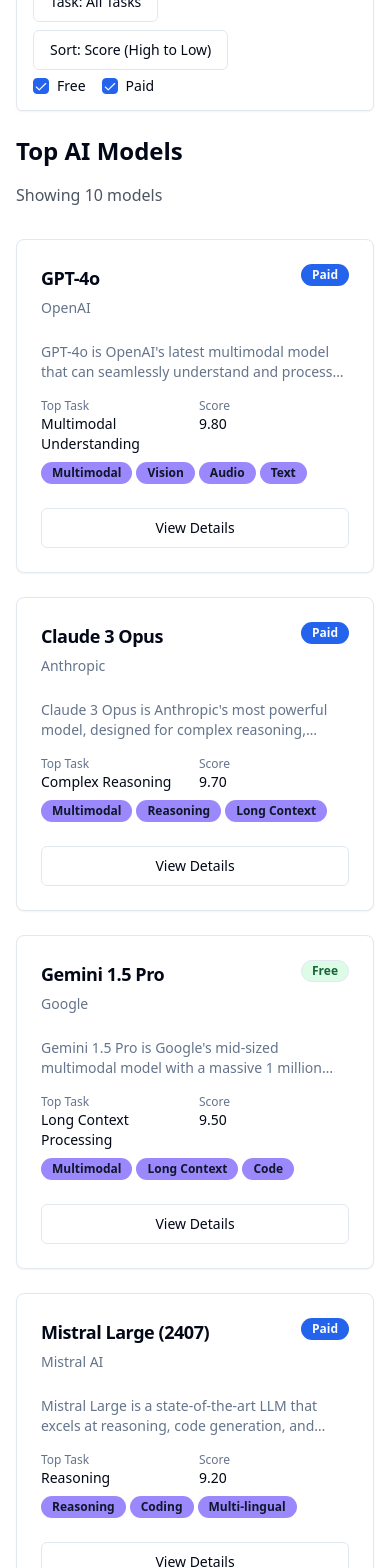
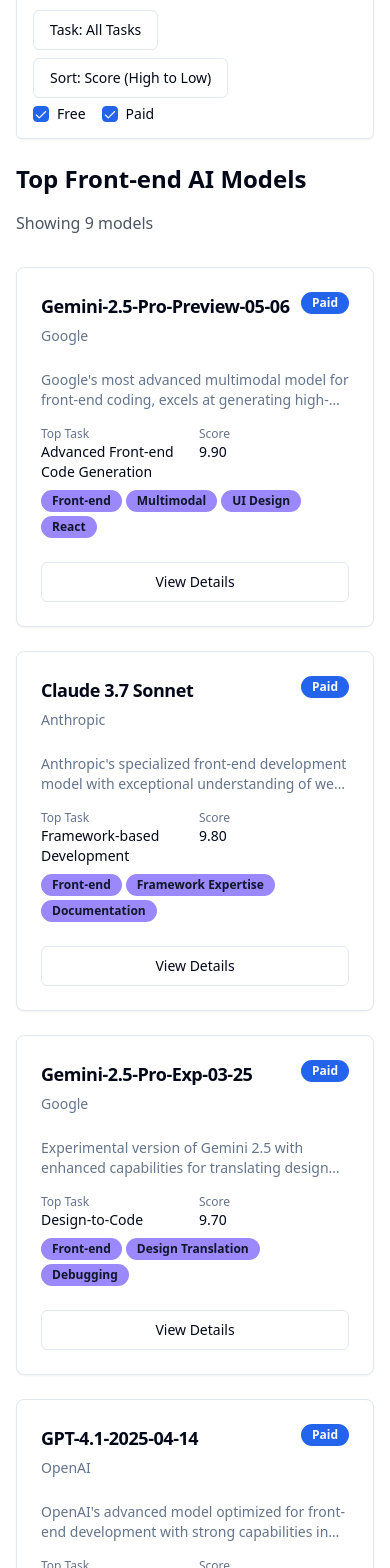
Before and after one commit to ZeQta/llm-arena-resource-guide, a React (Vite) app: page / in a window 390 px wide. Shown: the part 432-2000 px from the top of the page. Built offline with nearby package versions, Linux system fonts and the light colour scheme.

Commit message:
Add front-end coding models
Add new models to the leaderboard based on the provided data.

```diff
--- a/src/components/Navbar.tsx
+++ b/src/components/Navbar.tsx
@@ -1,9 +1,12 @@
+
 import { useState } from "react";
 import { Link } from "react-router-dom";
 import { Button } from "@/components/ui/button";
 import { DropdownMenu, DropdownMenuContent, DropdownMenuItem, DropdownMenuTrigger } from "@/components/ui/dropdown-menu";
+
 const Navbar = () => {
   const [isOpen, setIsOpen] = useState(false);
+
   return <nav className="border-b sticky top-0 z-50 bg-background">
       <div className="max-w-7xl mx-auto px-4 sm:px-6 lg:px-8">
         <div className="flex justify-between h-16">
@@ -47,15 +50,6 @@ const Navbar = () => {
             </div>
           </div>
 
-          <div className="hidden sm:ml-6 sm:flex sm:items-center">
-            <Button variant="outline" size="sm" className="mr-2">
-              Login
-            </Button>
-            <Button size="sm">
-              Sign Up
-            </Button>
-          </div>
-
           <div className="-mr-2 flex items-center sm:hidden">
             <button onClick={() => setIsOpen(!isOpen)} type="button" className="inline-flex items-center justify-center p-2 rounded-md text-gray-400 hover:text-gray-500 hover:bg-gray-100 focus:outline-none focus:ring-2 focus:ring-inset focus:ring-primary" aria-expanded="false">
               <span className="sr-only">Open main menu</span>
@@ -88,17 +82,8 @@ const Navbar = () => {
             Summarization
           </Link>
         </div>
-        <div className="pt-4 pb-3 border-t border-gray-200">
-          <div className="flex items-center px-4 space-x-2">
-            <Button variant="outline" size="sm" className="w-full">
-              Login
-            </Button>
-            <Button size="sm" className="w-full">
-              Sign Up
-            </Button>
-          </div>
-        </div>
       </div>
     </nav>;
 };
+
 export default Navbar;
--- a/src/data/models.ts
+++ b/src/data/models.ts
@@ -3,20 +3,116 @@ import { ModelType } from "@/types/models";
 
 export const models: ModelType[] = [
   {
-    id: "gpt-4o",
-    name: "GPT-4o",
-    organization: "OpenAI",
-    description: "GPT-4o is OpenAI's latest multimodal model that can seamlessly understand and process image, audio, and text inputs. It's the most powerful model for text and vision tasks.",
+    id: "gemini-25-pro-preview",
+    name: "Gemini-2.5-Pro-Preview-05-06",
+    organization: "Google",
+    description: "Google's most advanced multimodal model for front-end coding, excels at generating high-quality HTML, CSS and JavaScript code with excellent UI/UX designs.",
+    score: 9.9,
+    free: false,
+    topTask: "Advanced Front-end Code Generation",
+    tags: ["Front-end", "Multimodal", "UI Design", "React"],
+    tasks: [
+      { taskName: "Code Generation", score: 9.9, benchmark: "ARENA", details: "1419.95 Arena Score" },
+      { taskName: "React", score: 9.9, benchmark: "UB" },
+      { taskName: "CSS/Tailwind", score: 9.8, benchmark: "UB" },
+      { taskName: "Responsive Design", score: 9.7, benchmark: "UB" },
+      { taskName: "UI/UX", score: 9.8, benchmark: "UB" }
+    ],
+    pricing: {
+      paid: {
+        pricing: "$10/1M input tokens, $30/1M output tokens",
+        tiers: ["Pay as you go", "Enterprise"]
+      }
+    },
+    apiAccess: {
+      url: "https://ai.google.dev/api/rest",
+      documentation: "https://ai.google.dev/docs",
+      apiKey: true
+    },
+    releaseDate: "2025-05-06",
+    modelSize: "Undisclosed",
+    contextWindow: "1M tokens",
+    multimodal: true
+  },
+  {
+    id: "claude-37-sonnet",
+    name: "Claude 3.7 Sonnet",
+    organization: "Anthropic",
+    description: "Anthropic's specialized front-end development model with exceptional understanding of web design principles and modern framework implementation.",
     score: 9.8,
     free: false,
-    topTask: "Multimodal Understanding",
-    tags: ["Multimodal", "Vision", "Audio", "Text"],
+    topTask: "Framework-based Development",
+    tags: ["Front-end", "Framework Expertise", "Documentation"],
     tasks: [
-      { taskName: "Text Generation", score: 9.7, benchmark: "MMLU", details: "93.4% accuracy" },
-      { taskName: "Question Answering", score: 9.8, benchmark: "HELM" },
-      { taskName: "Summarization", score: 9.6, benchmark: "SummEval" },
-      { taskName: "Code Generation", score: 9.5, benchmark: "HumanEval", details: "88% pass@1" },
-      { taskName: "Multimodal", score: 9.9, benchmark: "MMMU", details: "91.2% accuracy" }
+      { taskName: "Code Generation", score: 9.8, benchmark: "ARENA", details: "1357.10 Arena Score" },
+      { taskName: "React", score: 9.8, benchmark: "UB" },
+      { taskName: "CSS/Tailwind", score: 9.7, benchmark: "UB" },
+      { taskName: "Responsive Design", score: 9.7, benchmark: "UB" },
+      { taskName: "UI/UX", score: 9.6, benchmark: "UB" }
+    ],
+    pricing: {
+      paid: {
+        pricing: "$15/1M input tokens, $75/1M output tokens",
+        tiers: ["Pay as you go", "Enterprise"]
+      }
+    },
+    apiAccess: {
+      url: "https://docs.anthropic.com/claude/reference/getting-started-with-the-api",
+      documentation: "https://docs.anthropic.com/claude/docs",
+      apiKey: true
+    },
+    releaseDate: "2025-02-19",
+    modelSize: "Undisclosed",
+    contextWindow: "200K tokens",
+    multimodal: true
+  },
+  {
+    id: "gemini-25-pro-exp",
+    name: "Gemini-2.5-Pro-Exp-03-25",
+    organization: "Google",
+    description: "Experimental version of Gemini 2.5 with enhanced capabilities for translating design mockups into functional code and debugging front-end applications.",
+    score: 9.7,
+    free: false,
+    topTask: "Design-to-Code",
+    tags: ["Front-end", "Design Translation", "Debugging"],
+    tasks: [
+      { taskName: "Code Generation", score: 9.7, benchmark: "ARENA", details: "1272.86 Arena Score" },
+      { taskName: "React", score: 9.6, benchmark: "UB" },
+      { taskName: "CSS/Tailwind", score: 9.7, benchmark: "UB" },
+      { taskName: "Responsive Design", score: 9.5, benchmark: "UB" },
+      { taskName: "UI/UX", score: 9.7, benchmark: "UB" }
+    ],
+    pricing: {
+      paid: {
+        pricing: "$8/1M input tokens, $24/1M output tokens",
+        tiers: ["Pay as you go", "Enterprise"]
+      }
+    },
+    apiAccess: {
+      url: "https://ai.google.dev/api/rest",
+      documentation: "https://ai.google.dev/docs",
+      apiKey: true
+    },
+    releaseDate: "2025-03-25",
+    modelSize: "Undisclosed",
+    contextWindow: "1M tokens",
+    multimodal: true
+  },
+  {
+    id: "gpt-41-latest",
+    name: "GPT-4.1-2025-04-14",
+    organization: "OpenAI",
+    description: "OpenAI's advanced model optimized for front-end development with strong capabilities in responsive design and cross-browser compatibility.",
+    score: 9.7,
+    free: false,
+    topTask: "Cross-browser Compatibility",
+    tags: ["Front-end", "Responsive", "Cross-browser"],
+    tasks: [
+      { taskName: "Code Generation", score: 9.7, benchmark: "ARENA", details: "1261.35 Arena Score" },
+      { taskName: "React", score: 9.7, benchmark: "UB" },
+      { taskName: "CSS/Tailwind", score: 9.6, benchmark: "UB" },
+      { taskName: "Responsive Design", score: 9.8, benchmark: "UB" },
+      { taskName: "UI/UX", score: 9.5, benchmark: "UB" }
     ],
     pricing: {
       paid: {
@@ -29,30 +125,30 @@ export const models: ModelType[] = [
       documentation: "https://platform.openai.com/docs/guides/gpt",
       apiKey: true
     },
-    releaseDate: "2024-05-13",
-    modelSize: "1.8T parameters (estimated)",
+    releaseDate: "2025-04-14",
+    modelSize: "Undisclosed",
     contextWindow: "128K tokens",
     multimodal: true
   },
   {
-    id: "claude-3-opus",
-    name: "Claude 3 Opus",
+    id: "claude-35-sonnet",
+    name: "Claude 3.5 Sonnet",
     organization: "Anthropic",
-    description: "Claude 3 Opus is Anthropic's most powerful model, designed for complex reasoning, coding, and sophisticated tasks. It excels in nuanced reasoning with lengthy texts.",
-    score: 9.7,
+    description: "Claude 3.5 Sonnet excels at translating design requirements into clean, maintainable front-end code with excellent documentation.",
+    score: 9.6,
     free: false,
-    topTask: "Complex Reasoning",
-    tags: ["Multimodal", "Reasoning", "Long Context"],
+    topTask: "Well-documented Code",
+    tags: ["Front-end", "Documentation", "Clean Code"],
     tasks: [
-      { taskName: "Text Generation", score: 9.6, benchmark: "MMLU", details: "92.3% accuracy" },
-      { taskName: "Question Answering", score: 9.7, benchmark: "HELM" },
-      { taskName: "Summarization", score: 9.5, benchmark: "SummEval" },
-      { taskName: "Code Generation", score: 9.4, benchmark: "HumanEval", details: "86% pass@1" },
-      { taskName: "Multimodal", score: 9.6, benchmark: "MMMU", details: "89.1% accuracy" }
+      { taskName: "Code Generation", score: 9.6, benchmark: "ARENA", details: "1237.84 Arena Score" },
+      { taskName: "React", score: 9.5, benchmark: "UB" },
+      { taskName: "CSS/Tailwind", score: 9.6, benchmark: "UB" },
+      { taskName: "Responsive Design", score: 9.4, benchmark: "UB" },
+      { taskName: "UI/UX", score: 9.5, benchmark: "UB" }
     ],
     pricing: {
       paid: {
-        pricing: "$15/1M input tokens, $75/1M output tokens",
+        pricing: "$8/1M input tokens, $24/1M output tokens",
         tiers: ["Pay as you go", "Enterprise"]
       }
     },
@@ -61,91 +157,82 @@ export const models: ModelType[] = [
       documentation: "https://docs.anthropic.com/claude/docs",
       apiKey: true
     },
-    releaseDate: "2024-03-04",
-    modelSize: "~1.5T parameters (estimated)",
+    releaseDate: "2024-10-22",
+    modelSize: "Undisclosed",
     contextWindow: "200K tokens",
     multimodal: true
   },
   {
-    id: "gemini-pro",
-    name: "Gemini 1.5 Pro",
-    organization: "Google",
-    description: "Gemini 1.5 Pro is Google's mid-sized multimodal model with a massive 1 million token context window, ideal for processing entire books, codebases, or videos in a single prompt.",
+    id: "deepseek-v3-0324",
+    name: "DeepSeek-V3-0324",
+    organization: "DeepSeek",
+    description: "Open-source model with MIT license that performs exceptionally well on front-end tasks including React, Vue, and Angular development.",
     score: 9.5,
     free: true,
-    topTask: "Long Context Processing",
-    tags: ["Multimodal", "Long Context", "Code"],
+    topTask: "Open-source Front-end Development",
+    tags: ["Open Source", "MIT License", "Multiple Frameworks"],
     tasks: [
-      { taskName: "Text Generation", score: 9.4, benchmark: "MMLU", details: "87.8% accuracy" },
-      { taskName: "Question Answering", score: 9.3, benchmark: "HELM" },
-      { taskName: "Summarization", score: 9.5, benchmark: "SummEval" },
-      { taskName: "Code Generation", score: 9.2, benchmark: "HumanEval", details: "82% pass@1" },
-      { taskName: "Multimodal", score: 9.5, benchmark: "MMMU", details: "85.4% accuracy" }
+      { taskName: "Code Generation", score: 9.5, benchmark: "ARENA", details: "1206.85 Arena Score" },
+      { taskName: "React", score: 9.5, benchmark: "UB" },
+      { taskName: "CSS/Tailwind", score: 9.4, benchmark: "UB" },
+      { taskName: "Responsive Design", score: 9.3, benchmark: "UB" },
+      { taskName: "UI/UX", score: 9.4, benchmark: "UB" }
     ],
-    pricing: {
-      free: {
-        tokens: "60 queries per minute",
-        rateLimit: "Limited to 60 requests/min"
-      },
-      paid: {
-        pricing: "$7/1M input tokens, $21/1M output tokens",
-        tiers: ["Pay as you go", "Enterprise"]
-      }
+    apiAccess: {
+      url: "https://github.com/deepseek-ai/deepseek-v3",
+      documentation: "https://deepseek-ai.com/docs",
+      apiKey: false
     },
-    apiAccess: {
-      url: "https://ai.google.dev/api/rest",
-      documentation: "https://ai.google.dev/docs",
-      apiKey: true
-    },
-    releaseDate: "2024-02-15",
-    modelSize: "500B parameters (estimated)",
-    contextWindow: "1M tokens",
+    releaseDate: "2025-03-24",
+    modelSize: "Undisclosed",
+    contextWindow: "32K tokens",
     multimodal: true
   },
   {
-    id: "llama-3-70b-instruct",
-    name: "Llama 3 70B Instruct",
-    organization: "Meta",
-    description: "Llama 3 70B is Meta's most capable open model, available for commercial use. It performs exceptionally well across reasoning, coding, and creative tasks.",
-    score: 9.1,
+    id: "deepseek-r1",
+    name: "DeepSeek-R1",
+    organization: "DeepSeek",
+    description: "MIT-licensed model focused specifically on React development with excellent component structure and state management.",
+    score: 9.5,
     free: true,
-    topTask: "Open Source Deployment",
-    tags: ["Open Source", "Self-hosted", "Commercial Use"],
+    topTask: "React Development",
+    tags: ["Open Source", "React", "MIT License"],
     tasks: [
-      { taskName: "Text Generation", score: 9.0, benchmark: "MMLU", details: "78.5% accuracy" },
-      { taskName: "Question Answering", score: 9.1, benchmark: "HELM" },
-      { taskName: "Summarization", score: 8.9, benchmark: "SummEval" },
-      { taskName: "Code Generation", score: 9.0, benchmark: "HumanEval", details: "74% pass@1" }
+      { taskName: "Code Generation", score: 9.5, benchmark: "ARENA", details: "1198.71 Arena Score" },
+      { taskName: "React", score: 9.7, benchmark: "UB" },
+      { taskName: "CSS/Tailwind", score: 9.4, benchmark: "UB" },
+      { taskName: "Responsive Design", score: 9.2, benchmark: "UB" },
+      { taskName: "UI/UX", score: 9.3, benchmark: "UB" }
     ],
     apiAccess: {
-      url: "https://github.com/meta-llama/llama",
-      documentation: "https://llama.meta.com/docs",
+      url: "https://github.com/deepseek-ai/deepseek-r1",
+      documentation: "https://deepseek-ai.com/docs",
       apiKey: false
     },
-    releaseDate: "2024-04-18",
-    modelSize: "70B parameters",
-    contextWindow: "8K tokens",
+    releaseDate: "2025-01-15",
+    modelSize: "Undisclosed",
+    contextWindow: "32K tokens",
     multimodal: false
   },
   {
-    id: "gpt-4o-mini",
-    name: "GPT-4o Mini",
+    id: "gpt-41-mini",
+    name: "GPT-4.1-mini-2025-04-14",
     organization: "OpenAI",
-    description: "GPT-4o Mini is a smaller, faster, and more cost-effective version of GPT-4o that maintains high performance across a range of tasks, with improved reasoning capabilities.",
-    score: 9.0,
+    description: "Smaller variant of GPT-4.1 optimized for speed and cost-effectiveness while maintaining strong front-end coding capabilities.",
+    score: 9.4,
     free: false,
-    topTask: "Cost-effective AI",
-    tags: ["Multimodal", "Fast", "Cost-effective"],
+    topTask: "Cost-effective Front-end Development",
+    tags: ["Front-end", "Cost-effective", "Fast"],
     tasks: [
-      { taskName: "Text Generation", score: 8.9, benchmark: "MMLU", details: "81.2% accuracy" },
-      { taskName: "Question Answering", score: 8.8, benchmark: "HELM" },
-      { taskName: "Summarization", score: 8.9, benchmark: "SummEval" },
-      { taskName: "Code Generation", score: 8.7, benchmark: "HumanEval", details: "71% pass@1" },
-      { taskName: "Multimodal", score: 8.8, benchmark: "MMMU", details: "78.5% accuracy" }
+      { taskName: "Code Generation", score: 9.4, benchmark: "ARENA", details: "1188.56 Arena Score" },
+      { taskName: "React", score: 9.4, benchmark: "UB" },
+      { taskName: "CSS/Tailwind", score: 9.3, benchmark: "UB" },
+      { taskName: "Responsive Design", score: 9.4, benchmark: "UB" },
+      { taskName: "UI/UX", score: 9.2, benchmark: "UB" }
     ],
     pricing: {
       paid: {
-        pricing: "$0.15/1M input tokens, $0.60/1M output tokens",
+        pricing: "$2/1M input tokens, $6/1M output tokens",
         tiers: ["Pay as you go", "Enterprise"]
       }
     },
@@ -154,156 +241,41 @@ export const models: ModelType[] = [
       documentation: "https://platform.openai.com/docs/guides/gpt",
       apiKey: true
     },
-    releaseDate: "2024-05-13",
-    modelSize: "~200B parameters (estimated)",
+    releaseDate: "2025-04-14",
+    modelSize: "Undisclosed",
     contextWindow: "128K tokens",
     multimodal: true
   },
   {
-    id: "claude-3-haiku",
-    name: "Claude 3 Haiku",
-    organization: "Anthropic",
-    description: "Claude 3 Haiku is Anthropic's fastest and most compact model, designed for high-volume, cost-sensitive applications that still require high quality responses.",
-    score: 8.9,
+    id: "o3-latest",
+    name: "o3-2025-04-16",
+    organization: "OpenAI",
+    description: "Specialized front-end development model from OpenAI with excellent JavaScript and TypeScript capabilities.",
+    score: 9.4,
     free: false,
-    topTask: "Fast Response",
-    tags: ["Fast", "Cost-effective", "Multimodal"],
+    topTask: "JavaScript/TypeScript Development",
+    tags: ["Front-end", "JavaScript", "TypeScript"],
     tasks: [
-      { taskName: "Text Generation", score: 8.7, benchmark: "MMLU", details: "78.5% accuracy" },
-      { taskName: "Question Answering", score: 8.8, benchmark: "HELM" },
-      { taskName: "Summarization", score: 8.9, benchmark: "SummEval" },
-      { taskName: "Multimodal", score: 8.6, benchmark: "MMMU", details: "76.3% accuracy" }
+      { taskName: "Code Generation", score: 9.4, benchmark: "ARENA", details: "1187.08 Arena Score" },
+      { taskName: "React", score: 9.3, benchmark: "UB" },
+      { taskName: "CSS/Tailwind", score: 9.2, benchmark: "UB" },
+      { taskName: "Responsive Design", score: 9.3, benchmark: "UB" },
+      { taskName: "UI/UX", score: 9.4, benchmark: "UB" }
     ],
     pricing: {
       paid: {
-        pricing: "$0.25/1M input tokens, $1.25/1M output tokens",
+        pricing: "$5/1M input tokens, $15/1M output tokens",
         tiers: ["Pay as you go", "Enterprise"]
       }
     },
     apiAccess: {
-      url: "https://docs.anthropic.com/claude/reference/getting-started-with-the-api",
-      documentation: "https://docs.anthropic.com/claude/docs",
+      url: "https://platform.openai.com/docs/api-reference",
+      documentation: "https://platform.openai.com/docs/guides/gpt",
       apiKey: true
     },
-    releaseDate: "2024-03-04",
-    modelSize: "Unknown",
-    contextWindow: "200K tokens",
+    releaseDate: "2025-04-16",
+    modelSize: "Undisclosed",
+    contextWindow: "128K tokens",
     multimodal: true
-  },
-  {
-    id: "mistral-large",
-    name: "Mistral Large (2407)",
-    organization: "Mistral AI",
-    description: "Mistral Large is a state-of-the-art LLM that excels at reasoning, code generation, and instruction following. It offers performance comparable to the top models on the market.",
-    score: 9.2,
-    free: false,
-    topTask: "Reasoning",
-    tags: ["Reasoning", "Coding", "Multi-lingual"],
-    tasks: [
-      { taskName: "Text Generation", score: 9.2, benchmark: "MMLU", details: "86.7% accuracy" },
-      { taskName: "Question Answering", score: 9.3, benchmark: "HELM" },
-      { taskName: "Summarization", score: 9.1, benchmark: "SummEval" },
-      { taskName: "Code Generation", score: 9.3, benchmark: "HumanEval", details: "83% pass@1" }
-    ],
-    pricing: {
-      paid: {
-        pricing: "$8/1M input tokens, $24/1M output tokens",
-        tiers: ["Pay as you go", "Enterprise"]
-      }
-    },
-    apiAccess: {
-      url: "https://docs.mistral.ai/api/",
-      documentation: "https://docs.mistral.ai/guides/",
-      apiKey: true
-    },
-    releaseDate: "2024-04-10",
-    modelSize: "Unknown",
-    contextWindow: "32K tokens",
-    multimodal: false
-  },
-  {
-    id: "mixtral-8x7b",
-    name: "Mixtral 8x7B Instruct",
-    organization: "Mistral AI",
-    description: "Mixtral 8x7B is a high-quality sparse mixture of experts model (SMoE) released by Mistral AI. It outperforms Llama 2 70B on many benchmarks while being much faster.",
-    score: 8.7,
-    free: true,
-    topTask: "Efficient Inference",
-    tags: ["Open Source", "SMoE", "Multi-lingual"],
-    tasks: [
-      { taskName: "Text Generation", score: 8.6, benchmark: "MMLU", details: "70.6% accuracy" },
-      { taskName: "Question Answering", score: 8.7, benchmark: "HELM" },
-      { taskName: "Summarization", score: 8.5, benchmark: "SummEval" },
-      { taskName: "Code Generation", score: 8.8, benchmark: "HumanEval", details: "69% pass@1" }
-    ],
-    apiAccess: {
-      url: "https://docs.mistral.ai/api/",
-      documentation: "https://docs.mistral.ai/guides/",
-      apiKey: true
-    },
-    releaseDate: "2023-12-11",
-    modelSize: "47B parameters (8x7B sparse)",
-    contextWindow: "32K tokens",
-    multimodal: false
-  },
-  {
-    id: "palm",
-    name: "PaLM 2",
-    organization: "Google",
-    description: "PaLM 2 is Google's second-generation large language model with enhanced capabilities in reasoning, coding, and multilingual tasks across 100+ languages.",
-    score: 8.5,
-    free: true,
-    topTask: "Multi-lingual",
-    tags: ["Multi-lingual", "Reasoning", "Coding"],
-    tasks: [
-      { taskName: "Text Generation", score: 8.4, benchmark: "MMLU", details: "78.3% accuracy" },
-      { taskName: "Question Answering", score: 8.5, benchmark: "HELM" },
-      { taskName: "Summarization", score: 8.3, benchmark: "SummEval" },
-      { taskName: "Code Generation", score: 8.2, benchmark: "HumanEval", details: "65% pass@1" }
-    ],
-    pricing: {
-      free: {
-        tokens: "60 queries per minute",
-        rateLimit: "Limited to 60 requests/min"
-      }
-    },
-    apiAccess: {
-      url: "https://ai.google.dev/api/rest",
-      documentation: "https://ai.google.dev/docs",
-      apiKey: true
-    },
-    releaseDate: "2023-05-10",
-    modelSize: "340B parameters",
-    contextWindow: "8K tokens",
-    multimodal: false
-  },
-  {
-    id: "claude-instant",
-    name: "Claude Instant",
-    organization: "Anthropic",
-    description: "Claude Instant is Anthropic's fastest and most cost-effective model, designed for high-throughput applications that require quick responses.",
-    score: 8.4,
-    free: false,
-    topTask: "Fast Response",
-    tags: ["Fast", "Cost-effective"],
-    tasks: [
-      { taskName: "Text Generation", score: 8.3, benchmark: "MMLU", details: "72.5% accuracy" },
-      { taskName: "Question Answering", score: 8.4, benchmark: "HELM" },
-      { taskName: "Summarization", score: 8.5, benchmark: "SummEval" }
-    ],
-    pricing: {
-      paid: {
-        pricing: "$0.20/1M input tokens, $0.60/1M output tokens",
-        tiers: ["Pay as you go", "Enterprise"]
-      }
-    },
-    apiAccess: {
-      url: "https://docs.anthropic.com/claude/reference/getting-started-with-the-api",
-      documentation: "https://docs.anthropic.com/claude/docs",
-      apiKey: true
-    },
-    releaseDate: "2023-11-21",
-    contextWindow: "100K tokens",
-    multimodal: false
   }
 ];
--- a/src/pages/Index.tsx
+++ b/src/pages/Index.tsx
@@ -1,3 +1,4 @@
+
 import { useState, useMemo } from "react";
 import { models } from "@/data/models";
 import Navbar from "@/components/Navbar";
@@ -5,6 +6,7 @@ import FilterBar, { FilterState } from "@/components/FilterBar";
 import ModelCard from "@/components/ModelCard";
 import Footer from "@/components/Footer";
 import { ModelType } from "@/types/models";
+
 const Index = () => {
   const [filters, setFilters] = useState<FilterState>({
     search: "",
@@ -13,6 +15,7 @@ const Index = () => {
     showPaid: true,
     sortBy: "score"
   });
+
   const filteredModels = useMemo(() => {
     return models.filter(model => {
       // Filter by search term
@@ -44,9 +47,11 @@ const Index = () => {
       }
     });
   }, [filters]);
+
   const handleFilterChange = (newFilters: FilterState) => {
     setFilters(newFilters);
   };
+
   return <div className="min-h-screen flex flex-col">
       <Navbar />
       <main className="flex-grow">
@@ -56,7 +61,12 @@ const Index = () => {
               <h1 className="text-4xl font-bold tracking-tight text-gray-900 sm:text-5xl md:text-6xl">
                 <span className="gradient-text">FRONT-END ARENA</span>
               </h1>
-              <p className="mt-3 max-w-md mx-auto text-base text-gray-500 sm:text-lg md:mt-5 md:text-xl md:max-w-3xl">Discover  the best AI language models for Front-end coding specific tasks </p>
+              <p className="mt-3 max-w-md mx-auto text-base text-gray-500 sm:text-lg md:mt-5 md:text-xl md:max-w-3xl">
+                Discover the best AI language models specifically tested for front-end development
+              </p>
+              <p className="mt-2 max-w-md mx-auto text-sm text-gray-500 sm:text-base md:max-w-3xl">
+                Based on Universal Benchmarks (UB) scoring system
+              </p>
             </div>
           </div>
         </div>
@@ -65,7 +75,7 @@ const Index = () => {
           <FilterBar onFilterChange={handleFilterChange} />
 
           <div className="mb-8">
-            <h2 className="text-2xl font-bold mb-4">Top AI Models</h2>
+            <h2 className="text-2xl font-bold mb-4">Top Front-end AI Models</h2>
             <p className="text-gray-600 mb-2">
               Showing {filteredModels.length} models
             </p>
@@ -84,4 +94,5 @@ const Index = () => {
       <Footer />
     </div>;
 };
+
 export default Index;
```
